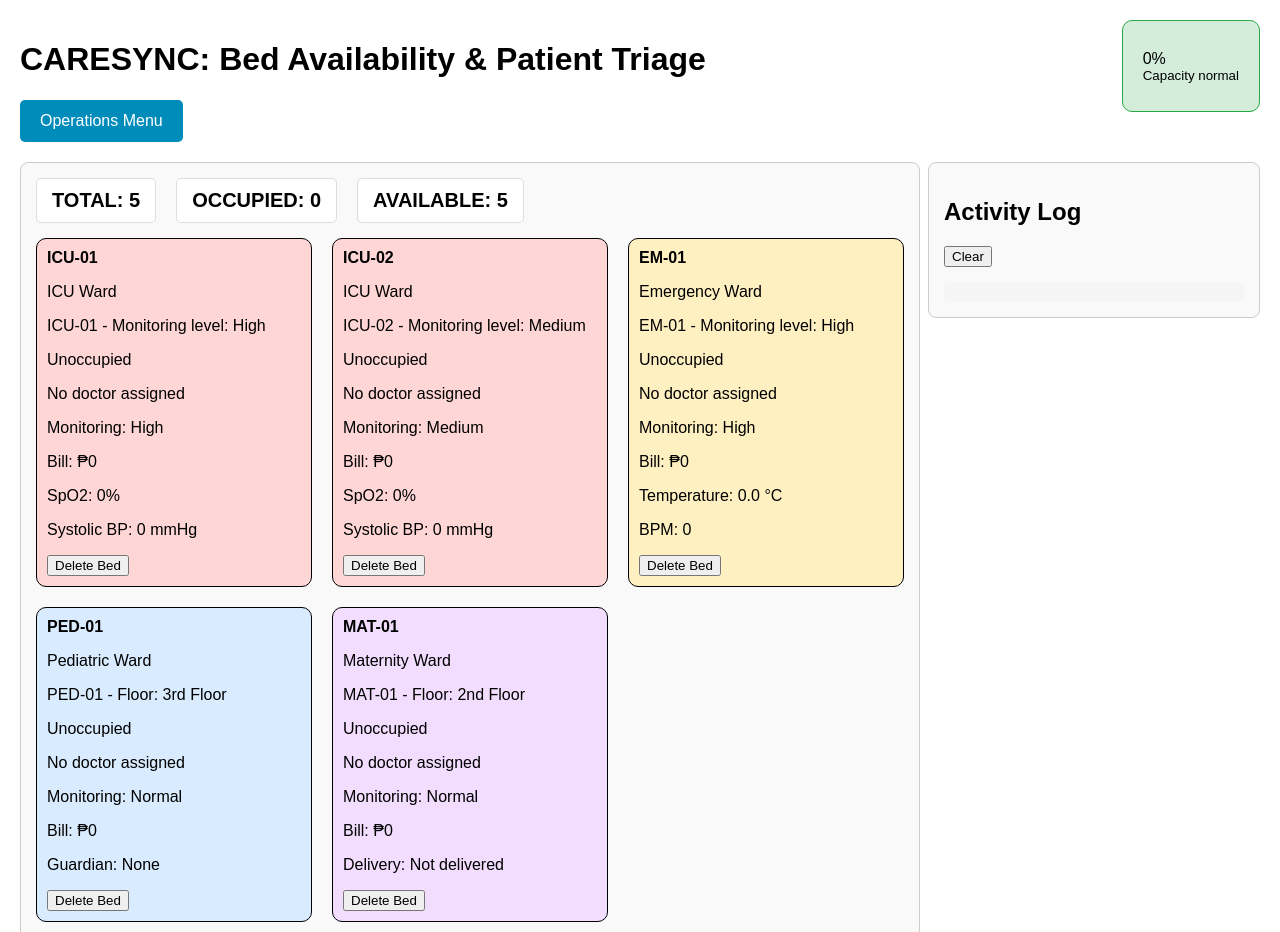
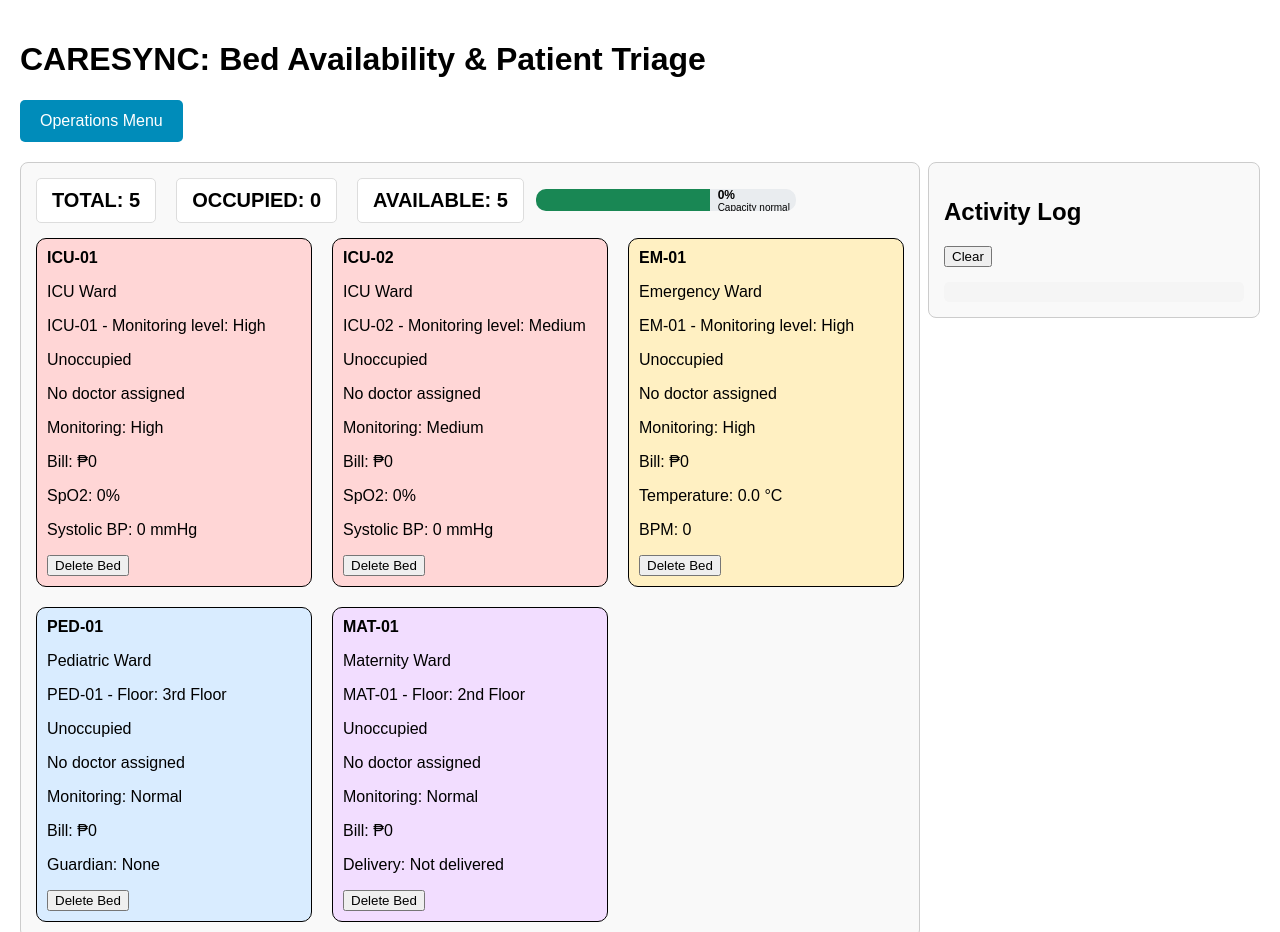
Before and after one commit to ohimeee/Hospital-Bed-Patient-Triage-System, a website built with Vite: page index.html in a window 1280 px wide. Shown: the top 932 px of the page. Built offline with nearby package versions, Linux system fonts and the light colour scheme.

Commit message:
change monitoring level label

```diff
--- a/index.html
+++ b/index.html
@@ -13,10 +13,7 @@
           <button id="openMenuBtn" class="menu-button" type="button">Operations Menu</button>
         </div>
 
-        <div id="capacity-pill" class="capacity-pill normal">
-          <span id="capacity-percent">0%</span>
-          <small id="capacity-text">Capacity normal</small>
-        </div>
+
       </header>
 
       <main class="layout">
@@ -35,10 +32,20 @@
                   <strong id="occupiedBeds">0</strong>
                 </article>
 
-                <article class="summary-card">
-                  <strong>AVAILABLE: </strong>
-                  <strong id="availableBeds">0</strong>
-                </article>
+                <div class="available-with-progress">
+                  <article class="summary-card">
+                    <strong>AVAILABLE: </strong>
+                    <strong id="availableBeds">0</strong>
+                  </article>
+
+                  <div id="capacity-pill" class="capacity-pill normal">
+                    <div id="capacity-fill" class="capacity-fill" style="width:0%"></div>
+                    <div class="capacity-labels">
+                      <span id="capacity-percent">0%</span>
+                      <small id="capacity-text">Capacity normal</small>
+                    </div>
+                  </div>
+                </div>
               </section>
             </div>
 
@@ -112,8 +119,8 @@
               <label>Monitoring Level</label>
               <select id="monitorLevel">
                 <option value="Normal">Normal</option>
-                <option value="Intermediate">Intermediate</option>
-                <option value="Intensive">Intensive</option>
+                <option value="Medium">Medium</option>
+                <option value="High">High</option>
               </select>
               <button id="monitorBtn" class="modal-btn" type="button">Update Monitoring</button>
             </div>
--- a/src/style.css
+++ b/src/style.css
@@ -43,24 +43,53 @@ body {
 	margin-bottom: 15px;
 }
 
-.capacity-pill {
-	border: 1px solid #000;
-	display: flex;
-	flex-direction: column;
-	justify-content: center;
-	padding: 20px;
-	border-radius: 10px;
-	max-height: 50px;
+.available-with-progress {
+ 	display: flex;
+ 	align-items: center;
+ 	gap: 12px;
 }
 
-.capacity-pill.normal {
-	background: #d4edda;
-	border-color: #28a745;
+.capacity-pill {
+ 	display: flex;
+ 	align-items: center;
+ 	gap: 8px;
+ 	width: 260px;
+ 	height: 22px;
+ 	background: #e9ecef;
+ 	border-radius: 10px;
+ 	overflow: hidden;
 }
 
-.capacity-pill.critical {
-	background: #f8d7da;
-	border-color: #f5c6cb;
+.capacity-fill {
+ 	flex: 1 1 auto;
+ 	height: 100%;
+ 	width: 0%;
+ 	transition: width 0.5s ease;
+}
+
+.capacity-pill.normal .capacity-fill {
+ 	background: #198754;
+}
+
+.capacity-pill.critical .capacity-fill {
+ 	background: #dc3545;
+}
+
+.capacity-labels {
+ 	display: flex;
+ 	flex-direction: column;
+ 	justify-content: center;
+ 	min-width: 70px;
+ 	padding-right: 6px;
+}
+
+#capacity-percent {
+ 	font-size: 12px;
+ 	font-weight: 700;
+}
+
+#capacity-text {
+ 	font-size: 10px;
 }
 
 .summary-grid {
--- a/src/ui/UIManager.ts
+++ b/src/ui/UIManager.ts
@@ -128,6 +128,8 @@ export class UIManager {
     this.getElement("occupiedBeds").textContent = String(data.occupied);
     this.getElement("availableBeds").textContent = String(data.total - data.occupied);
     this.getElement("capacity-percent").textContent = `${data.percent}%`;
+    const fill = document.getElementById("capacity-fill") as HTMLElement | null;
+    if (fill) fill.style.width = `${data.percent}%`;
     const isCritical = data.percent >= 80;
     this.getElement("capacity-text").textContent = isCritical
       ? "Critical capacity"
```
